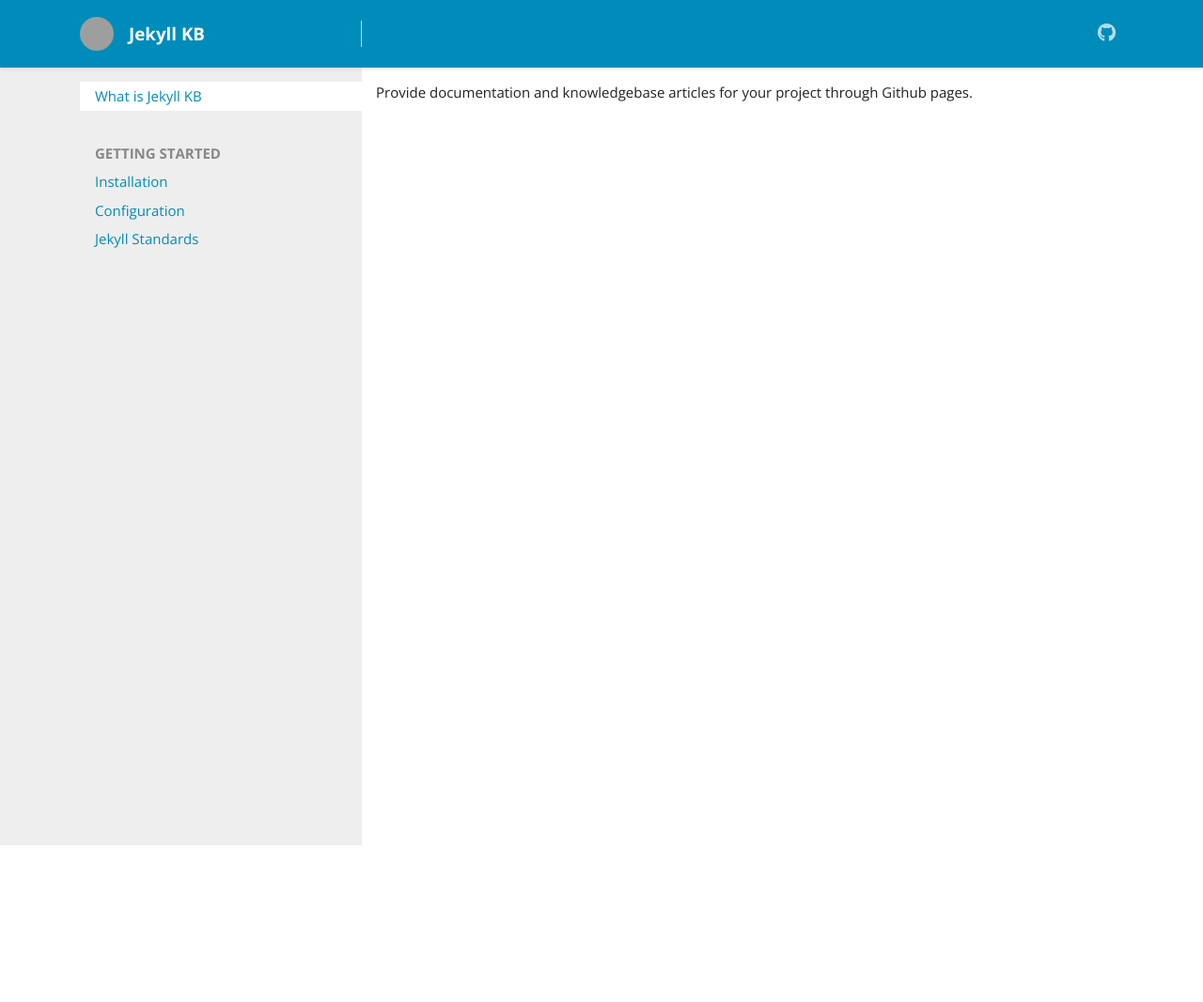
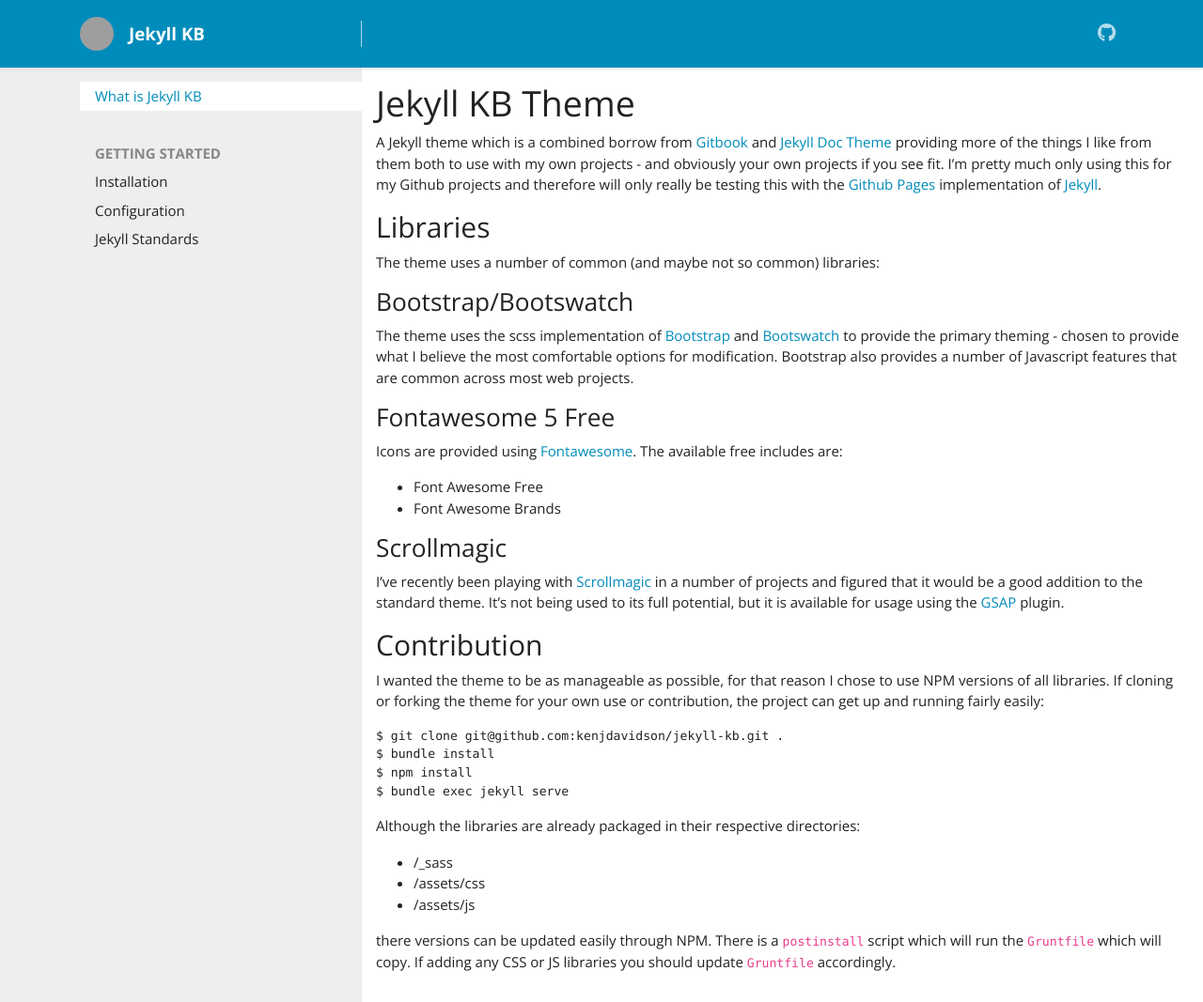
Before and after one commit to kenjdavidson/jekyll-kb, a Jekyll site: the page built from index.md, in a window 1280 px wide. Shown: the whole page at 94% size. Built offline with Jekyll 4.4.1, drawn with Linux system fonts in a browser that asks for light colours; before the commit the page ends 900 px from its top, so only the background shows below that; grey boxes are pictures that could not be loaded.

Commit message:
Continued updaitng theme files

```diff
--- /dev/null
+++ b/_includes/navigation.html
@@ -0,0 +1,21 @@
+<div class="main-navigation">
+    <div class="menu-wrapper">
+        <ul>
+            <li class="item {% if '/' == page.url %}active{% endif %}">
+                <a href="{{ '/' | relative_url }}">What is {{ site.title }}</a>
+            </li>
+        </ul>
+        {% for section in site.data.docs %}
+        <ul>
+            <li class="heading">{{ section.title }}</li>
+            {% for item in section.docs %}
+            {% assign item_url = item | prepend:'/docs/' | append:'/' %}
+            {% assign p = site.docs | where:"url", item_url | first %}
+            <li class="item {% if item_url == page.url %}active{% endif %}">
+                <a href="{{ p.url | relative_url }}">{{ p.title }}</a>
+            </li>
+            {% endfor %}
+        </ul>
+        {% endfor %}
+    </div>
+</div>
--- a/_layouts/default.html
+++ b/_layouts/default.html
@@ -20,29 +20,10 @@
         </div>
     </nav>
     <main>
-        <div class="main-navigation">
-            <div class="menu-wrapper">
-                <ul>
-                    <li class="item {% if '/' == page.url %}active{% endif %}">
-                        <a href="{{ '/' | relative_url }}">What is {{ site.title }}</a>
-                    </li>
-                </ul>
-                {% for section in site.data.docs %}
-                <ul>
-                    <li class="heading">{{ section.title }}</li>
-                    {% for item in section.docs %}
-                    {% assign item_url = item | prepend:'/docs/' | append:'/' %}
-                    {% assign p = site.docs | where:"url", item_url | first %}
-                    <li class="item {% if item_url == page.url %}active{% endif %}">
-                        <a href="{{ p.url | relative_url }}">{{ p.title }}</a>
-                    </li>
-                    {% endfor %}
-                </ul>
-                {% endfor %}
-            </div>
-        </div>
+        {% include navigation.html %}
         <div class="main-content">
             <div class="container">
+                <h1>{{ page.title }}</h1>
                 {{ content }}
             </div>
         </div>
--- a/_sass/theme.scss
+++ b/_sass/theme.scss
@@ -71,18 +71,29 @@
         padding: $grid-gutter-width/2 0px;
 
         li {
-          padding: 4px 0px 4px 16px;
+          a {
+            display: block;
+            width: 100%;
+            padding: 4px 0px 4px 16px;
+            color: $body-color;
+
+            &:hover {
+              text-decoration: none;
+              color: $primary;
+              background-color: gray("300")
+            }
+          }
 
           &.heading {
+            padding: 4px 0px 4px 16px;
             text-transform: uppercase;
             font-weight: bold;
             color: gray("600");
           }
 
-          &.item {
-            &.active {
-              background-color: $white;
-            }
+          &.active a {
+            color: $primary;
+            background-color: $white;
           }
         }
       }
--- a/index.md
+++ b/index.md
@@ -1,6 +1,44 @@
 ---
 layout: default
-title: Jekyll Knowledgebase
+title: Jekyll KB Theme
 ---
 
-Provide documentation and knowledgebase articles for your project through Github pages.
+A Jekyll theme which is a combined borrow from [Gitbook](https://www.gitbook.com) and [Jekyll Doc Theme](https://github.com/aksakalli/jekyll-doc-theme) providing more of the things I like from them both to use with my own projects - and obviously your own projects if you see fit.  I'm pretty much only using this for my Github projects and therefore will only really be testing this with the [Github Pages](https://pages.github.com/) implementation of [Jekyll](https://jekyllrb.com/).
+
+## Libraries
+
+The theme uses a number of common (and maybe not so common) libraries:
+
+### Bootstrap/Bootswatch
+
+The theme uses the scss implementation of [Bootstrap](https://getbootstrap.com/) and [Bootswatch](https://bootswatch.com/) to provide the primary theming - chosen to provide what I believe the most comfortable options for modification.  Bootstrap also provides a number of Javascript features that are common across most web projects.
+
+### Fontawesome 5 Free
+
+Icons are provided using [Fontawesome](https://fontawesome.com/start).  The available free includes are:
+
+* Font Awesome Free
+* Font Awesome Brands
+
+### Scrollmagic
+
+I've recently been playing with [Scrollmagic](https://scrollmagic.io/) in a number of projects and figured that it would be a good addition to the standard theme.  It's not being used to its full potential, but it is available for usage using the [GSAP](https://greensock.com/scrollmagic/) plugin.
+
+## Contribution
+
+I wanted the theme to be as manageable as possible, for that reason I chose to use NPM versions of all libraries.  If cloning or forking the theme for your own use or contribution, the project can get up and running fairly easily:
+
+{% highlight shell %}
+$ git clone git@github.com:kenjdavidson/jekyll-kb.git .
+$ bundle install
+$ npm install
+$ bundle exec jekyll serve
+{% endhighlight %}
+
+Although the libraries are already packaged in their respective directories:
+
+* /_sass
+* /assets/css
+* /assets/js
+
+there versions can be updated easily through NPM.  There is a `postinstall` script which will run the `Gruntfile` which will copy.  If adding any CSS or JS libraries you should update `Gruntfile` accordingly.
```
Also changed, not shown: _docs/installation.md (+16 -2 lines), README.md.
